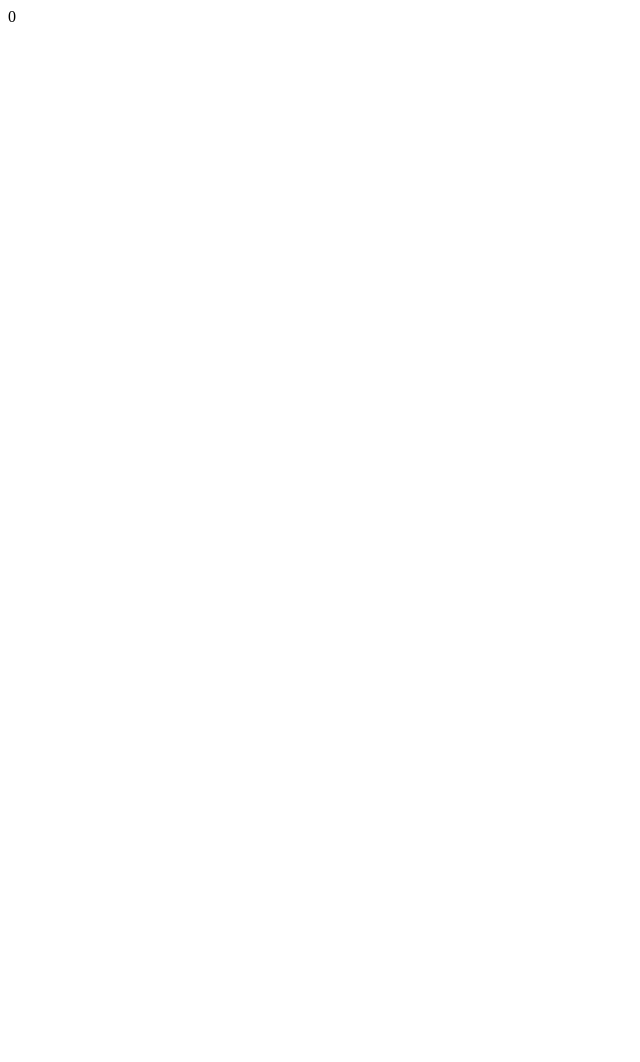
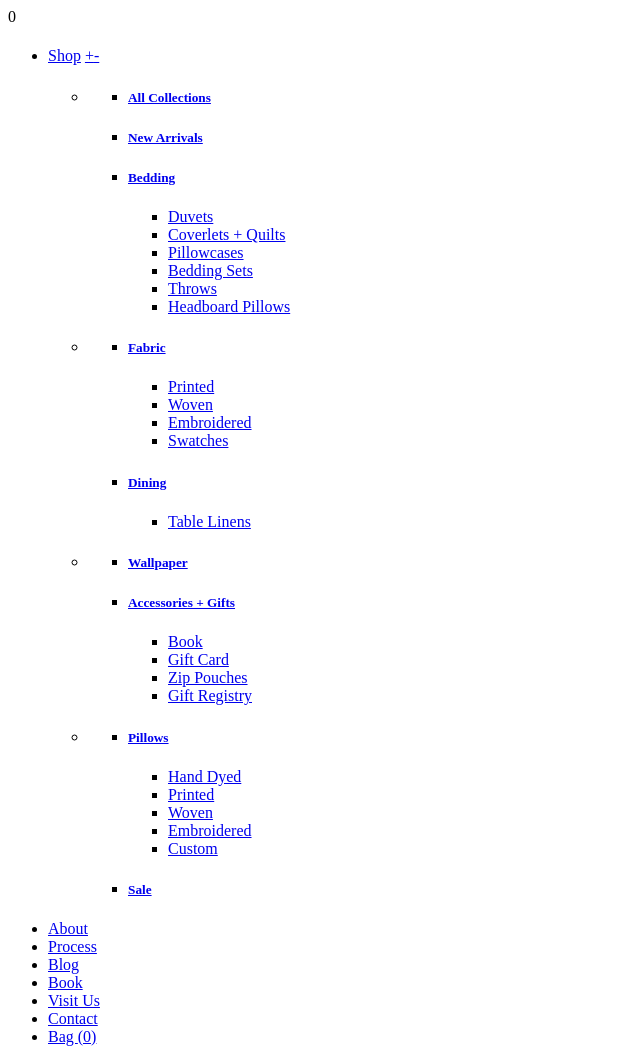
Before and after one commit to stevedmac/Projects, a plain HTML site: page index.html in a window 1280 px wide. Shown: the whole page, without its empty margins (0-640 px from the left). Before the commit the page ends 800 px from the top, so only its background shows below. Drawn offline with Linux system fonts and the light colour scheme.

Commit message:
Add files via upload

```diff
--- a/index.html
+++ b/index.html
@@ -1,23 +1,332 @@
 <!DOCTYPE html>
 <html lang="en" dir="ltr">
-  <head>
-    <meta charset="utf-8">
-    <title></title>
-  </head>
-  <body>
-    <!-- The elements that I do not recognize would be itemscope, itemtype, and class. -->
+<!-- The elements that I do not recognize are class and id.-->
 <div class="nav--desktop">
 <div class="mobile-wrapper">
 <div class="header-cart__wrapper hidden-lg">
 <a href="/cart" class="CartToggle header-cart"><i class="icon icon-ra_bag"></i></a>
 <span class="header-cart__bubble cartCount has-items cartCount-updater  hidden-count">0</span>
 </div>
-      <div class="logo-wrapper">
-          <h1 class="h4 header-logo" itemscope="" itemtype="http://schema.org/Organization">
+<div class="logo-wrapper ">
+
+<h1 class="h4 header-logo" itemscope itemtype="http://schema.org/Organization">
+
+
 <a href="/" itemprop="url"><i class="icon icon-ra_primary-logo"></i></a>
+
+
 </h1>
+
 </div>
-      <a href="" class="menuToggle header-hamburger"></a>
+<a href class="menuToggle header-hamburger"></a>
 </div>
-  </body>
-</html>
+
+<div class="header-menu nav-wrapper">
+
+<ul class="main-menu accessibleNav">
+
+
+
+
+
+
+
+
+
+
+
+
+<li class="grandparent  kids-4">
+<a href="#" class="nav-link" id="Shop">Shop</a>
+
+<a href="#" class="nav-carat"><span class="plus">+</span><span class="minus">-</span></a>
+<div class="main-menu-dropdown">
+<ul class="main-menu-dropdown--list">
+
+
+
+
+
+
+
+
+<li  aria-haspopup="true">
+<ul class="collection-nav--child">
+
+<li  class="collection-nav--child-link"><h5><a href="/collections/all">All Collections</a></h5>
+
+
+
+
+</li>
+
+<li  class="collection-nav--child-link"><h5><a href="/collections/new-arrivals">New Arrivals</a></h5>
+
+
+
+
+</li>
+
+<li  class="collection-nav--child-link"><h5><a href="/collections/bedding">Bedding</a></h5>
+
+
+
+<ul class="collection-nav--grandchild">
+
+<li  class="collection-nav--grandchild-link"><a href="/collections/duvets">Duvets</a></li>
+
+<li  class="collection-nav--grandchild-link"><a href="/collections/quilts">Coverlets + Quilts</a></li>
+
+<li  class="collection-nav--grandchild-link"><a href="/collections/pillowcases">Pillowcases</a></li>
+
+<li  class="collection-nav--grandchild-link"><a href="/collections/sets">Bedding Sets</a></li>
+
+<li  class="collection-nav--grandchild-link"><a href="/collections/throw-blankets">Throws</a></li>
+
+<li  class="collection-nav--grandchild-link"><a href="/collections/headboard-pillows">Headboard Pillows</a></li>
+
+</ul>
+
+
+</li>
+
+</ul>
+</li>
+
+
+
+
+
+
+
+<li  aria-haspopup="true">
+<ul class="collection-nav--child">
+
+<li  class="collection-nav--child-link"><h5><a href="/collections/fabric-by-the-yard">Fabric</a></h5>
+
+
+
+<ul class="collection-nav--grandchild">
+
+<li  class="collection-nav--grandchild-link"><a href="/collections/fabric-by-the-yard/Printed">Printed</a></li>
+
+<li  class="collection-nav--grandchild-link"><a href="/collections/fabric-by-the-yard/Woven">Woven</a></li>
+
+<li  class="collection-nav--grandchild-link"><a href="/collections/embroidered-fabrics">Embroidered</a></li>
+
+<li  class="collection-nav--grandchild-link"><a href="/collections/swatch-sets">Swatches</a></li>
+
+</ul>
+
+
+</li>
+
+<li  class="collection-nav--child-link"><h5><a href="/collections/table-linens">Dining</a></h5>
+
+
+
+<ul class="collection-nav--grandchild">
+
+<li  class="collection-nav--grandchild-link"><a href="/collections/table-linens">Table Linens</a></li>
+
+</ul>
+
+
+</li>
+
+</ul>
+</li>
+
+
+
+
+
+
+
+<li  aria-haspopup="true">
+<ul class="collection-nav--child">
+
+<li  class="collection-nav--child-link"><h5><a href="/collections/wallpapers">Wallpaper</a></h5>
+
+
+
+
+</li>
+
+<li  class="collection-nav--child-link"><h5><a href="/collections/accessories-gift">Accessories + Gifts</a></h5>
+
+
+
+<ul class="collection-nav--grandchild">
+
+<li  class="collection-nav--grandchild-link"><a href="/products/signed-copy-of-rebecca-atwoods-living-with-pattern">Book</a></li>
+
+<li  class="collection-nav--grandchild-link"><a href="/products/gift-card">Gift Card</a></li>
+
+<li  class="collection-nav--grandchild-link"><a href="/collections/zip-pouches">Zip Pouches</a></li>
+
+<li  class="collection-nav--grandchild-link"><a href="http://rebeccaatwood.com/apps/giftregistry">Gift Registry</a></li>
+
+</ul>
+
+
+</li>
+
+</ul>
+</li>
+
+
+
+
+
+
+
+<li  aria-haspopup="true">
+<ul class="collection-nav--child">
+
+<li  class="collection-nav--child-link"><h5><a href="/collections/pillows">Pillows</a></h5>
+
+
+
+<ul class="collection-nav--grandchild">
+
+<li  class="collection-nav--grandchild-link"><a href="/collections/pillows/Hand-Dyed">Hand Dyed</a></li>
+
+<li  class="collection-nav--grandchild-link"><a href="/collections/pillows/Printed">Printed</a></li>
+
+<li  class="collection-nav--grandchild-link"><a href="/collections/pillows/Woven">Woven</a></li>
+
+<li  class="collection-nav--grandchild-link"><a href="/collections/embroidered-pillows/Hand-Embroidered">Embroidered</a></li>
+
+<li  class="collection-nav--grandchild-link"><a href="/products/custom-pillow">Custom</a></li>
+
+</ul>
+
+
+</li>
+
+<li  class="collection-nav--child-link"><h5><a href="https://rebeccaatwood.com/collections/sale">Sale</a></h5>
+
+
+
+
+</li>
+
+</ul>
+</li>
+
+
+
+
+</ul>
+</div>
+
+</li>
+
+
+
+
+
+
+
+
+
+
+
+
+<li class="child  kids-0">
+<a href="/pages/about-us" class="nav-link" id="About">About</a>
+
+</li>
+
+
+
+
+
+
+
+
+
+
+
+
+<li class="child  kids-0">
+<a href="/pages/process" class="nav-link" id="Process">Process</a>
+
+</li>
+
+
+
+
+
+
+
+
+
+
+
+
+<li class="child  kids-0">
+<a href="/blogs/from-the-studio" class="nav-link" id="Blog">Blog</a>
+
+</li>
+
+
+
+
+
+
+
+
+
+
+
+
+<li class="child  kids-0">
+<a href="/pages/book" class="nav-link" id="Book">Book</a>
+
+</li>
+
+
+
+
+
+
+
+
+
+
+
+
+<li class="child  kids-0">
+<a href="/pages/visit-us" class="nav-link" id="Visit Us">Visit Us</a>
+
+</li>
+
+
+
+
+
+
+
+
+
+
+
+
+<li class="child  kids-0">
+<a href="/pages/contact" class="nav-link" id="Contact">Contact</a>
+
+</li>
+
+
+<li class="cart-text-link">
+<a href="/cart" class="CartToggle">
+Bag
+<span class=" hidden-count " id='nav-cartCountDesktop'>(0)</span>
+</a>
+</li>
+</ul>
+</div>
+
+</div>
```
Lines whose indentation alone changed are shown as unchanged.
